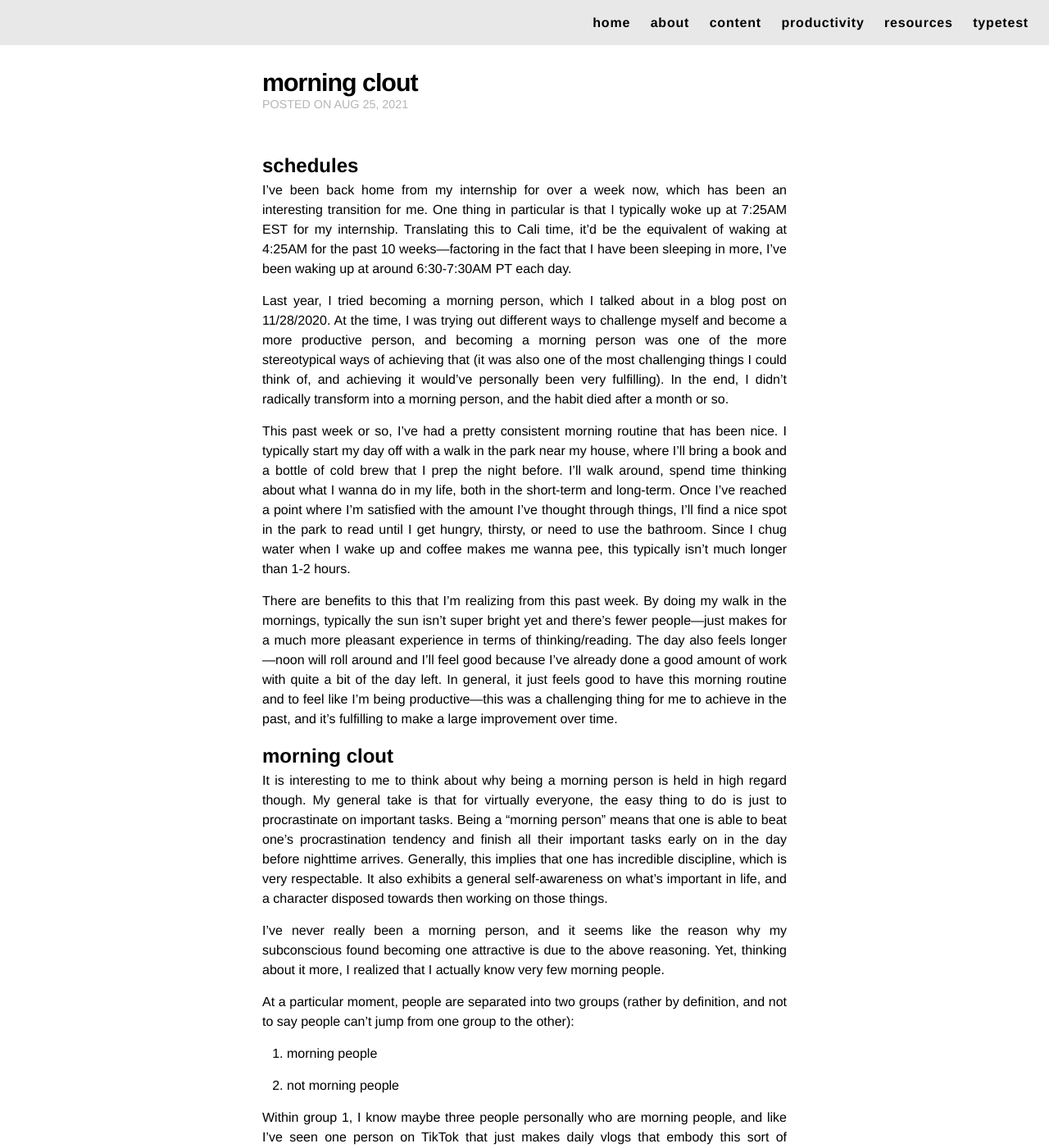
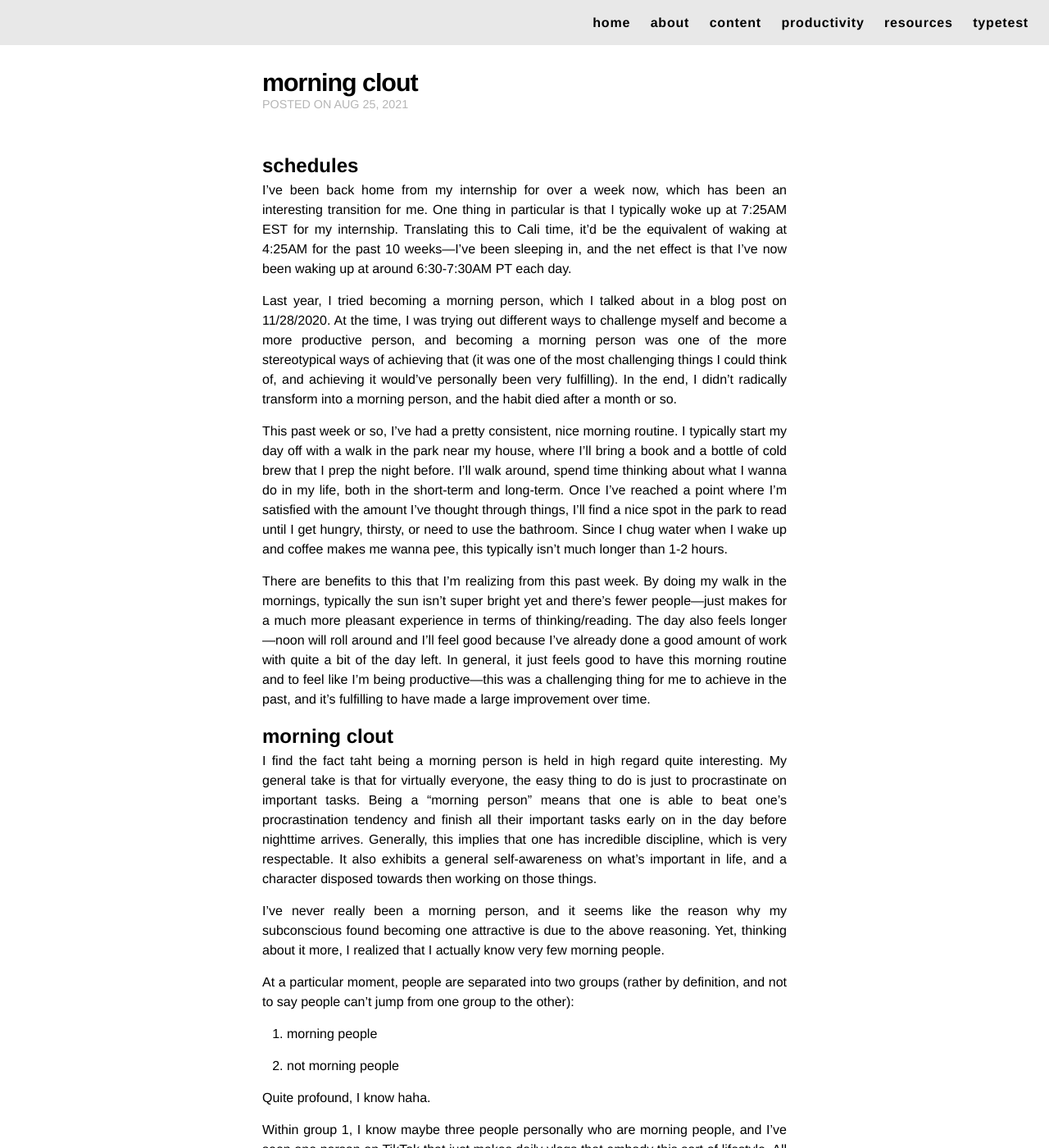
Before and after one commit to alexjwang/personal-blog, a Jekyll site: the page built from _posts/2021-08-25-early-mornings.markdown, in a window 1280 px wide and 1400 px high. Shown: the whole window at 82% size. Built offline with Jekyll 4.4.1, drawn with Linux system fonts in a browser that asks for light colours; nearby versions of some CDN libraries; some of the changed text lies outside the part shown.

Commit message:
some edits

```diff
--- a/_posts/2021-08-25-early-mornings.markdown
+++ b/_posts/2021-08-25-early-mornings.markdown
@@ -7,17 +7,17 @@
 
 ## schedules
 
-I've been back home from my internship for over a week now, which has been an interesting transition for me. One thing in particular is that I typically woke up at 7:25AM EST for my internship. Translating this to Cali time, it'd be the equivalent of waking at 4:25AM for the past 10 weeks—factoring in the fact that I have been sleeping in more, I've been waking up at around 6:30-7:30AM PT each day.
+I've been back home from my internship for over a week now, which has been an interesting transition for me. One thing in particular is that I typically woke up at 7:25AM EST for my internship. Translating this to Cali time, it'd be the equivalent of waking at 4:25AM for the past 10 weeks—I've been sleeping in, and the net effect is that I've now been waking up at around 6:30-7:30AM PT each day.
 
-Last year, I tried becoming a morning person, which I talked about in a blog post on 11/28/2020. At the time, I was trying out different ways to challenge myself and become a more productive person, and becoming a morning person was one of the more stereotypical ways of achieving that (it was also one of the most challenging things I could think of, and achieving it would've personally been very fulfilling). In the end, I didn't radically transform into a morning person, and the habit died after a month or so.
+Last year, I tried becoming a morning person, which I talked about in a blog post on 11/28/2020. At the time, I was trying out different ways to challenge myself and become a more productive person, and becoming a morning person was one of the more stereotypical ways of achieving that (it was one of the most challenging things I could think of, and achieving it would've personally been very fulfilling). In the end, I didn't radically transform into a morning person, and the habit died after a month or so.
 
-This past week or so, I've had a pretty consistent morning routine that has been nice. I typically start my day off with a walk in the park near my house, where I'll bring a book and a bottle of cold brew that I prep the night before. I'll walk around, spend time thinking about what I wanna do in my life, both in the short-term and long-term. Once I've reached a point where I'm satisfied with the amount I've thought through things, I'll find a nice spot in the park to read until I get hungry, thirsty, or need to use the bathroom. Since I chug water when I wake up and coffee makes me wanna pee, this typically isn't much longer than 1-2 hours.
+This past week or so, I've had a pretty consistent, nice morning routine. I typically start my day off with a walk in the park near my house, where I'll bring a book and a bottle of cold brew that I prep the night before. I'll walk around, spend time thinking about what I wanna do in my life, both in the short-term and long-term. Once I've reached a point where I'm satisfied with the amount I've thought through things, I'll find a nice spot in the park to read until I get hungry, thirsty, or need to use the bathroom. Since I chug water when I wake up and coffee makes me wanna pee, this typically isn't much longer than 1-2 hours.
 
-There are benefits to this that I'm realizing from this past week. By doing my walk in the mornings, typically the sun isn't super bright yet and there's fewer people—just makes for a much more pleasant experience in terms of thinking/reading. The day also feels longer—noon will roll around and I'll feel good because I've already done a good amount of work with quite a bit of the day left. In general, it just feels good to have this morning routine and to feel like I'm being productive—this was a challenging thing for me to achieve in the past, and it's fulfilling to make a large improvement over time.
+There are benefits to this that I'm realizing from this past week. By doing my walk in the mornings, typically the sun isn't super bright yet and there's fewer people—just makes for a much more pleasant experience in terms of thinking/reading. The day also feels longer—noon will roll around and I'll feel good because I've already done a good amount of work with quite a bit of the day left. In general, it just feels good to have this morning routine and to feel like I'm being productive—this was a challenging thing for me to achieve in the past, and it's fulfilling to have made a large improvement over time.
 
 ## morning clout
 
-It is interesting to me to think about why being a morning person is held in high regard though. My general take is that for virtually everyone, the easy thing to do is just to procrastinate on important tasks. Being a "morning person" means that one is able to beat one's procrastination tendency and finish all their important tasks early on in the day before nighttime arrives. Generally, this implies that one has incredible discipline, which is very respectable. It also exhibits a general self-awareness on what's important in life, and a character disposed towards then working on those things.
+I find the fact taht being a morning person is held in high regard quite interesting. My general take is that for virtually everyone, the easy thing to do is just to procrastinate on important tasks. Being a "morning person" means that one is able to beat one's procrastination tendency and finish all their important tasks early on in the day before nighttime arrives. Generally, this implies that one has incredible discipline, which is very respectable. It also exhibits a general self-awareness on what's important in life, and a character disposed towards then working on those things.
 
 I've never really been a morning person, and it seems like the reason why my subconscious found becoming one attractive is due to the above reasoning. Yet, thinking about it more, I realized that I actually know very few morning people.
 
@@ -27,9 +27,11 @@
 
 2. not morning people
 
-Within group 1, I know maybe three people personally who are morning people, and like I've seen one person on TikTok that just makes daily vlogs that embody this sort of lifestyle. All of them are/were athletes—if athletics are important to you, then being a morning person makes a lot of sense. In the morning, you haven't done anything else since waking up, so you have the most physical energy and the weather is generally nicer (sun isn't brutal yet). I'm sure there's a culture component to it as well, but it's not a technical reason so I'm not going to include it.
+Quite profound, I know haha.
 
-Within group 2, I think most people are like me and just end up as not morning people because of procrastination. It's just super hard to schedule optimally and have the required discipline, and most people just end up as not morning people, myself included. Even now, my schedule slowly shifts more and more back each day. But yet, the people I respect the most all fall into this group 2. They are definitely not procrastinators, and are at a level of productivity that's simultaneously admirable and a bit scary. This contradiction with my earlier general impression of why morning people are impressive is what is so interesting to me. If I think being a morning person is impressive/respectable, then how come basically all the people I respect are not morning people?
+Within group 1, I know maybe three people personally who are morning people, and I've seen one person on TikTok that just makes daily vlogs that embody this sort of lifestyle. All of them are/were athletes—if athletics are important to you, then being a morning person makes a lot of sense. In the morning, you haven't done anything else since waking up, so you have the most physical energy and the weather is generally nicer (sun isn't brutal yet). I'm sure there's a culture component to it as well, but it's not a technical reason so I'm not going to include it.
+
+Within group 2, I think most people are like me and just end up as not morning people because of it's just easier not to be one. It's super hard to schedule optimally and have the required discipline, and most people just end up as not morning people, myself included. Even now, my schedule slowly shifts more and more back each day. But yet, the people I respect the most mostly fall into this group 2. They are definitely not procrastinators, and are at a level of productivity that's simultaneously admirable and a bit scary. This contradiction with my earlier general impression of why morning people are impressive is what is so interesting to me. If I think being a morning person is impressive/respectable, then how come basically all the people I respect are not morning people?
 
 One of the key reasons why the mornings are so effective is that there's nobody else awake to really distract you. This same logic applies to working super late at night—athletics is the exception here (due to weather and you have more physical energy when you wake up versus at the end of the day). For most people, I think it's still better to get most of your work done during the morning/day—there's a reason why procrastination is such a negative force and being able to defeat that tendency has huge benefits to one's life, both logistically and emotionally.
 
@@ -37,10 +39,10 @@
 
 ## productivity outlook
 
-I guess realizing my goal of becoming a productive morning person over the past week has made me realize that chasing productivity goals has been fun in a challenging way, but a lot of my motivation for doing so has been more for this fun challenge appeal. I've been thinking a lot more seriously about doing quant vs. startups for my career, and a big part of this is just thinking about what I wanna do and why I wanna do it. This shift in mindset has seeped into a lot of my life—I think the change in my thinking about being a morning person is a small example of this.
+I guess realizing my goal of becoming a productive morning person over the past week has made me realize that chasing productivity goals has been fun in a challenging way, but a lot of my motivation for doing so has been primarily for this fun challenge appeal. I've been thinking a lot more seriously about doing quant vs. startups for my career, and a big part of this is simply thinking about what I wanna do and why I wanna do it. This shift in mindset has seeped into a lot of my life—I think the change in my thinking about being a morning person is a small example of this.
 
-This summer internship was really fun—I had a really good time, and I think a big part of it was being able to not worry about what I had to do. I describe it as "turning my brain off," which obviously isn't true—during the internship, I had to think relatively hard when doing projects or during education/whatnot. But there was this huge aspect where pretty much my entire life was set for me, and I just had to follow the schedule well—it just felt very comfortable and was almost a vacation in a way (vacations sometimes feel weird to me because I feel guilty if I don't do any work for a super extended time period). But in this case, it was 10 weeks where I felt like I was learning, doing work, hanging out with/making new friends, and getting paid the whole time. Again, just a fun summer experience.
+This summer internship was really fun—I had a really good time, and I think a big part of it was being able to not worry about what I had to do. I describe it as "turning my brain off," which obviously isn't true—during the internship, I had to think relatively hard when doing projects or during education/whatnot. But there was this huge aspect where pretty much my entire life was set for me, and I just had to follow the schedule well—it was very comfortable and was almost a vacation in a way (vacations sometimes feel weird to me because I feel guilty if I don't do any work for a super extended time period). But in this case, it was 10 weeks where I felt like I was learning, doing work, hanging out with/making new friends, and getting paid the whole time. Again, just a great summer experience.
 
-Coming back home felt like a snap back into reality/the end of a nice vacation. Between recruiting again, mulling over startups, and a bunch of logistical planning, it's just been a lot more uncomfortable and I've had to quickly shift gears back. In general, all my time now is completely unstructured, and I need to figure out what things I should spend that time on and why I'm choosing to do so. It's been a challenging task, but I'm quite happy with how far I've come compared to 2 years ago when I first started trying to manage unstructured time.
+Coming back home felt like a snap back into reality/the end of a nice vacation. Between recruiting again, mulling over startups, and a bunch of logistical planning, it's just been a lot more uncomfortable and I've had to quickly shift gears and turn my brain back on. In general, all my time now is completely unstructured, and I need to figure out what things I should spend that time on and why I'm choosing to do so. It's been a challenging task, but I'm quite happy with how far I've come compared to 2 years ago when I first started trying to manage unstructured time.
 
 One of my goals for this week is just to use my time well on things I care about—a part of that is just to read/learn as much as possible. I'm thinking of adding just a mini blog post at the end of each week just to track what I've read/learned just to keep myself accountable and make it more fulfilling to stick to this plan through the semester. It'll also probably make me blog more, which I've found really helpful in elucidating my thoughts.
```
